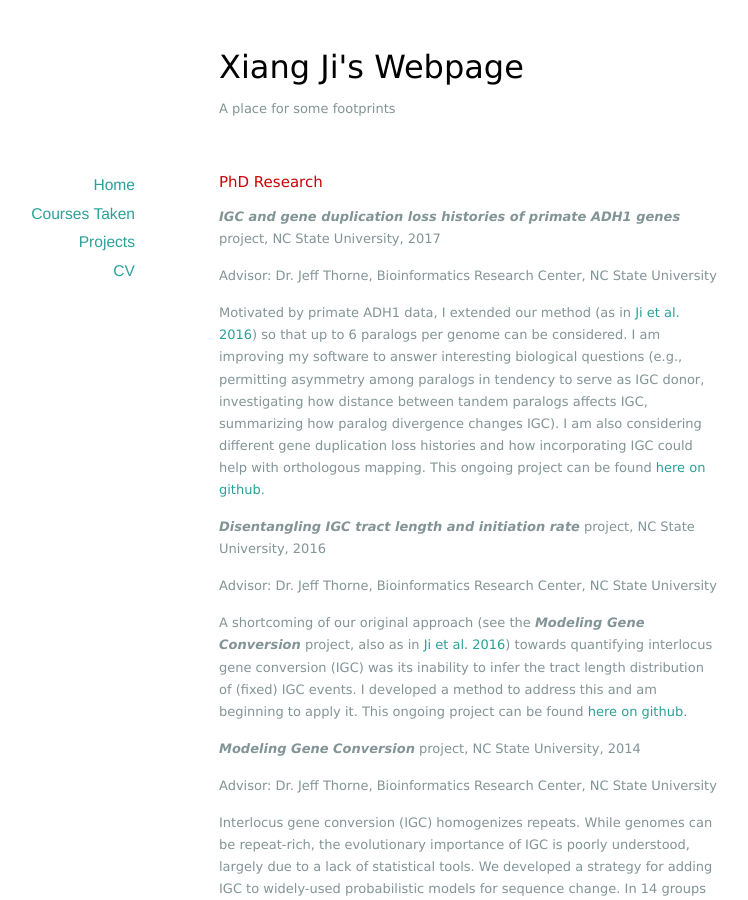
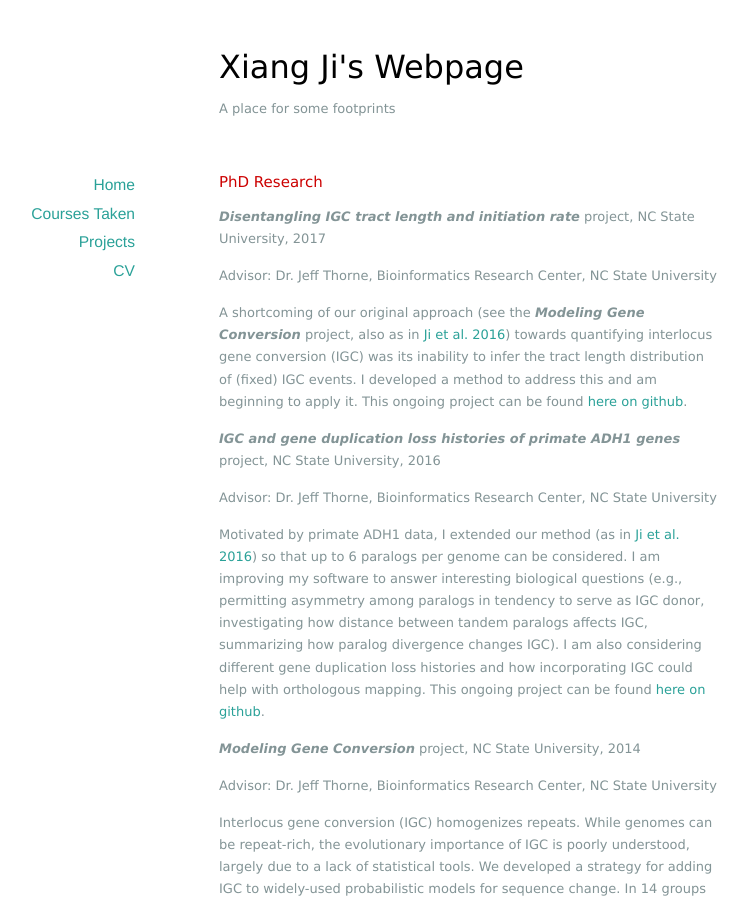
Before and after one commit to xiang-ji-ncsu/xiang-ji-ncsu.github.io, a Jekyll site: the page built from Publication/index.markdown, in a window 1280 px wide and 900 px high. Shown: the whole window, without its empty margins (171-919 px from the left). Built offline with Jekyll 4.4.1, drawn with Linux system fonts in a browser that asks for light colours; nearby versions of some CDN libraries.

```diff
--- a/Publication/index.markdown
+++ b/Publication/index.markdown
@@ -5,18 +5,18 @@ title: Research Projects
 ## PhD Research
 
 
-**_IGC and gene duplication loss histories of primate ADH1 genes_** project, NC State University, 2017
+**_Disentangling IGC tract length and initiation rate_** project, NC State University, 2017
+
+Advisor: Dr. Jeff Thorne, Bioinformatics Research Center, NC State University
+
+A shortcoming of our original approach (see the **_Modeling Gene Conversion_** project, also as in [Ji et al. 2016](http://mbe.oxfordjournals.org/content/early/2016/06/11/molbev.msw114.short?rss=1)) towards quantifying interlocus gene conversion (IGC) was its inability to infer the tract length distribution of (fixed) IGC events.  I developed a method to address this and am beginning to apply it. This ongoing project can be found [here on github](https://github.com/xji3/YeastIGCTract).
+
+
+**_IGC and gene duplication loss histories of primate ADH1 genes_** project, NC State University, 2016
 
 Advisor: Dr. Jeff Thorne, Bioinformatics Research Center, NC State University
 
 Motivated by primate ADH1 data, I extended our method (as in [Ji et al. 2016](http://mbe.oxfordjournals.org/content/early/2016/06/11/molbev.msw114.short?rss=1)) so that up to 6 paralogs per genome can be considered. I am improving my software to answer interesting biological questions (e.g., permitting asymmetry among paralogs in tendency to serve as IGC donor, investigating how distance between tandem paralogs affects IGC, summarizing how paralog divergence changes IGC). I am also considering different gene duplication loss histories and how incorporating IGC could help with orthologous mapping. This ongoing project can be found [here on github](https://github.com/xji3/ADH1Genes).
-
-
-**_Disentangling IGC tract length and initiation rate_** project, NC State University, 2016
-
-Advisor: Dr. Jeff Thorne, Bioinformatics Research Center, NC State University
-
-A shortcoming of our original approach (see the **_Modeling Gene Conversion_** project, also as in [Ji et al. 2016](http://mbe.oxfordjournals.org/content/early/2016/06/11/molbev.msw114.short?rss=1)) towards quantifying interlocus gene conversion (IGC) was its inability to infer the tract length distribution of (fixed) IGC events.  I developed a method to address this and am beginning to apply it. This ongoing project can be found [here on github](https://github.com/xji3/YeastIGCTract).
 
 
 **_Modeling Gene Conversion_** project, NC State University, 2014
```
